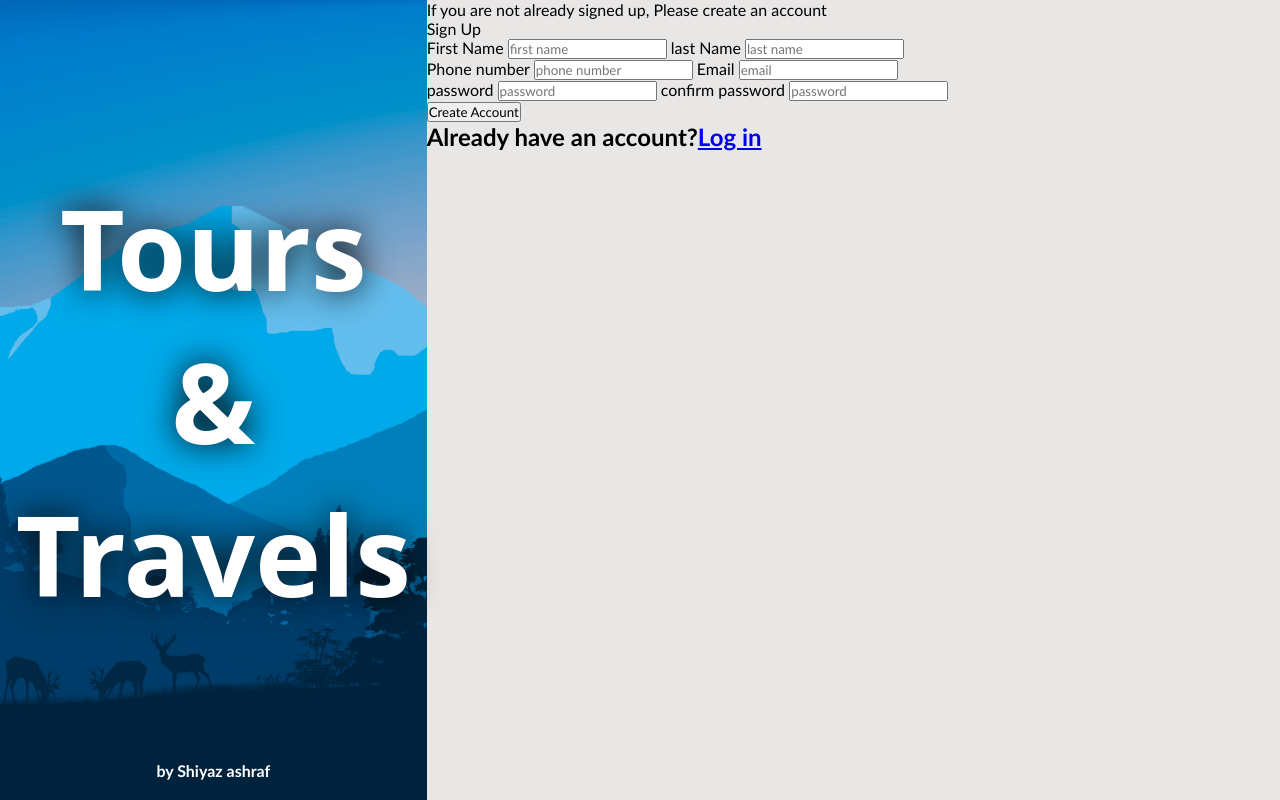
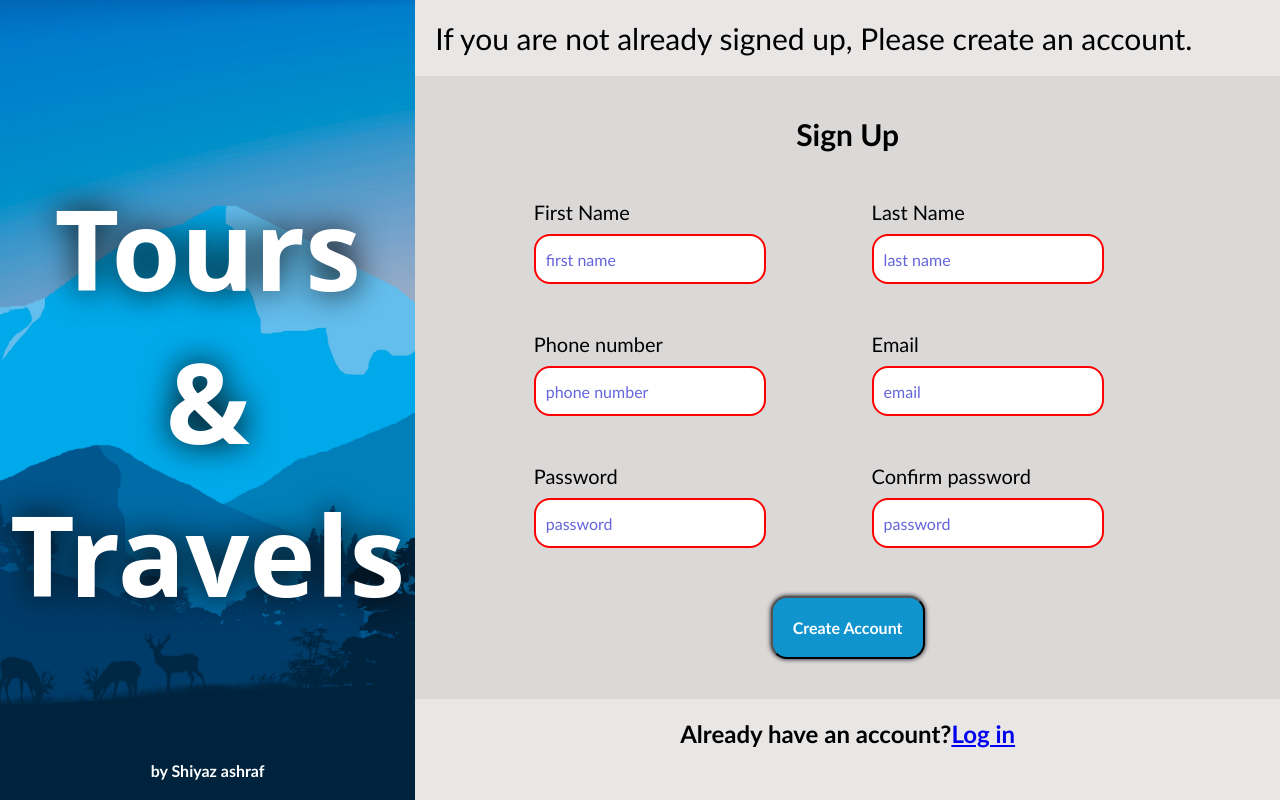
Before and after one commit to Shiyazashraf/sign-up-form, a plain HTML site: page index.html in a window 1280 px wide. Drawn offline with Linux system fonts and the light colour scheme.

Commit message:
modified html slightly and finished the css styling

```diff
--- a/index.html
+++ b/index.html
@@ -17,27 +17,42 @@
             </div>
         </div>
         <div class="container-right">
-            <p>If you are not already signed up, Please create an account</p>
+            <p class="header-right">If you are not already signed up, Please create an account.</p>
             <div class="form-container">
                 <form action="">
                     <legend>Sign Up</legend>
                     <div class="name-details" >
+                        <div class="first">
                             <label for="first-name">First Name</label>
                             <input type="text" id="first-name" placeholder="first name" required>
-                        <label for="last-name">last Name</label>
+                        </div>
+                        <div class="last">
+                            <label for="last-name">Last Name</label>
                             <input type="text" id="last-name" placeholder="last name" required>
                         </div>
+
+                    </div>
                     <div class="contact-details">
+                        <div class="first">
                             <label for="phn-no">Phone number</label>
                             <input type="number" id="phn-no" placeholder="phone number" required>
+                        </div>
+                        <div class="last">
                             <label for="email-id">Email</label>
                             <input type="email" id="email-id" placeholder="email" required>
                         </div>
+
+                    </div>
                     <div class="password-container">
-                        <label for="pwd-first">password</label>
+                        <div class="first">
+                            <label for="pwd-first">Password</label>
                             <input type="password" id="pwd-first" placeholder="password" required>
-                        <label for="pwd-confirm">confirm password</label>
+                        </div>
+                        <div class="last">
+                            <label for="pwd-confirm">Confirm password</label>
                             <input type="password" id="pwd-confirm" placeholder="password" required>
+                        </div>
+
                     </div>
                     <button class="btn">Create Account</button>
                 </form>
--- a/style.css
+++ b/style.css
@@ -4,6 +4,7 @@
     box-sizing: border-box;
     font-family: 'Gill Sans', 'Gill Sans MT', Calibri, 'Trebuchet MS', sans-serif;
 }
+
 
 .container {
     display: flex;
@@ -50,8 +51,100 @@
 
 
 .container-right {
+    position: relative;
     background-color: rgb(233, 230, 230);
-    flex: 4;
+    display: flex;
+    flex-flow: column wrap;
+    height: 100vh;
+    width: 100%;
+}
+
+.header-right {
+    font-size: 30px;
+    font-weight:500;
+    padding: 20px;
+}
+ .form-container {
+    background-color: rgb(219, 216, 216);
+    padding: 20px;
+ }
+
+ form {
+    display: flex;
+    flex-flow: column wrap;
+    gap: 3rem;
+    padding: 20px;
+    align-items: center;
+
+ }
+
+ legend {
+    text-align: center;
+    font-size: 30px;
+    font-weight: 800;
+ }
+
+
+.name-details,
+.contact-details,
+.password-container {
+    display: flex;
+    gap: 3rem;
+    width: 80%;
+    justify-content: space-around;
+
+}
+
+.first,
+.last {
     display: flex;
     flex-direction: column;
+    font-size: 20px;
+    gap: 10px;
+    width: 80%;
 }
+
+input{
+    outline: none;
+    height: 50px;
+    width:80%;
+    border: 2px solid rgb(16, 16, 16);
+    border-radius: 1rem;
+    padding: 10px;
+    font-size: 18px;
+}
+
+::-webkit-input-placeholder {
+    color: rgba(60, 60, 210, 0.798);
+    font-size: 16px;
+}
+
+input:focus {
+    border-color: rgb(7, 86, 242);
+}
+
+input:required:invalid {
+    border-color: red;
+}
+
+.btn {
+    padding: 20px;
+    border-radius: 1rem;
+    outline: none;
+    background-color: rgb(16, 148, 205);
+    color: white;
+    font-size: 16px;
+    font-weight: 700;
+    box-shadow: 0px 0px 5px black;
+
+}
+
+.btn:hover {
+    background-color: #fff;
+    color: #000;
+}
+
+.right-footer {
+    text-align: center;
+    padding: 20px;
+}
```
Lines whose indentation alone changed are shown as unchanged.
